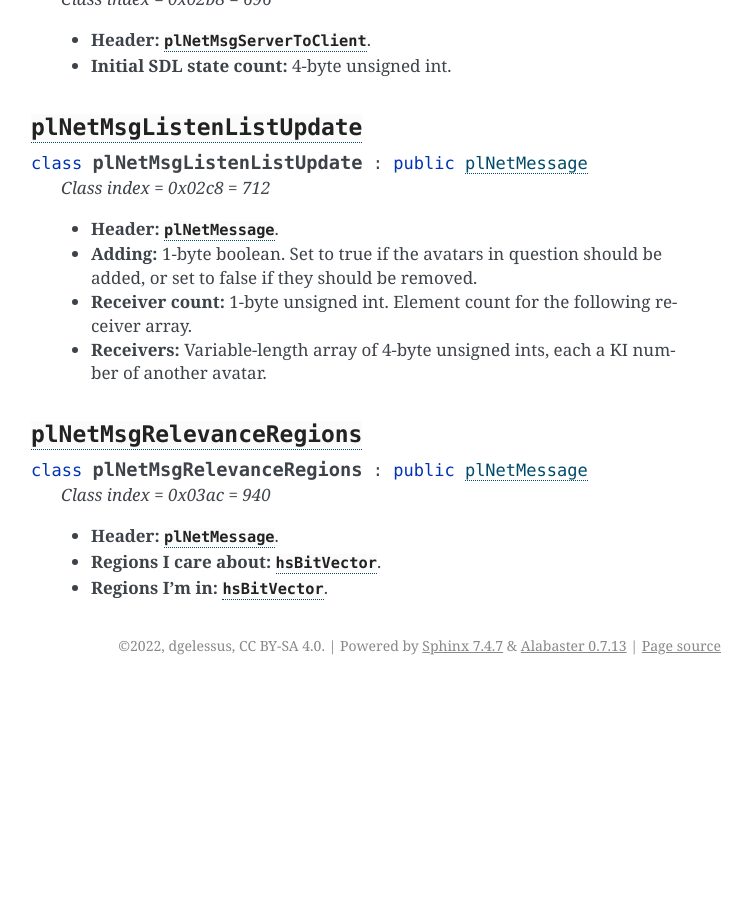
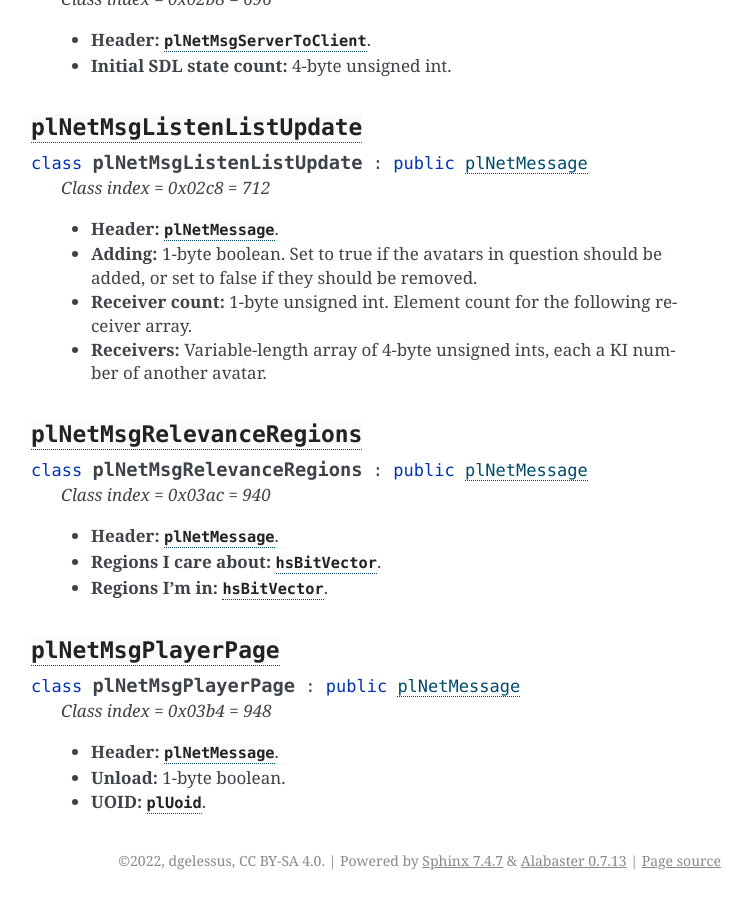
Before and after one commit to dgelessus/NAGUS, a Sphinx documentation site: the page built from docs/uru/game_server.rst, in a window 1280 px wide and 900 px high, scrolled down 18305 px. Shown: the whole window, without its empty margins (389-1141 px from the left). Built offline with Sphinx 7.4.7, drawn with Linux system fonts in a browser that asks for light colours; before the commit the page ends 18990 px from its top, so only the background shows below that; some of the changed text lies outside the part shown.

Commit message:
Document structure of plNetMsgPlayerPage

```diff
--- a/docs/uru/game_server.rst
+++ b/docs/uru/game_server.rst
@@ -185,7 +185,7 @@ and not supported by MOSS or DIRTSAND
     * :cpp:class:`plNetMsgInitialAgeStateSent` = 0x02b8 = 696 (server -> client)
   * :cpp:class:`plNetMsgListenListUpdate` = 0x02c8 = 712 (client <-> server, unused, but client theoretically handles it)
   * :cpp:class:`plNetMsgRelevanceRegions` = 0x03ac = 940 (client -> server)
-  * ``plNetMsgPlayerPage`` = 0x03b4 = 948 (client -> server)
+  * :cpp:class:`plNetMsgPlayerPage` = 0x03b4 = 948 (client -> server)
 
 Common data types
 ^^^^^^^^^^^^^^^^^
@@ -1017,3 +1017,14 @@ Common data types
    * **Header:** :cpp:class:`plNetMessage`.
    * **Regions I care about:** :cpp:class:`hsBitVector`.
    * **Regions I'm in:** :cpp:class:`hsBitVector`.
+
+:cpp:class:`plNetMsgPlayerPage`
+^^^^^^^^^^^^^^^^^^^^^^^^^^^^^^^
+
+.. cpp:class:: plNetMsgPlayerPage : public plNetMessage
+
+   *Class index = 0x03b4 = 948*
+
+   * **Header:** :cpp:class:`plNetMessage`.
+   * **Unload:** 1-byte boolean.
+   * **UOID:** :cpp:class:`plUoid`.
```
